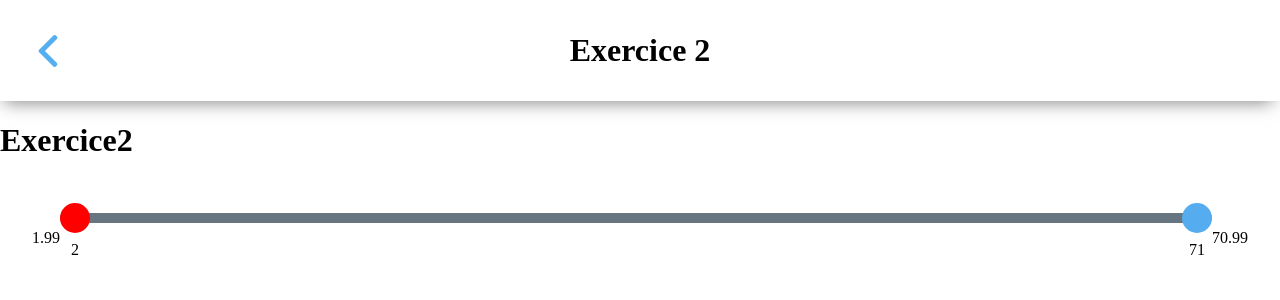
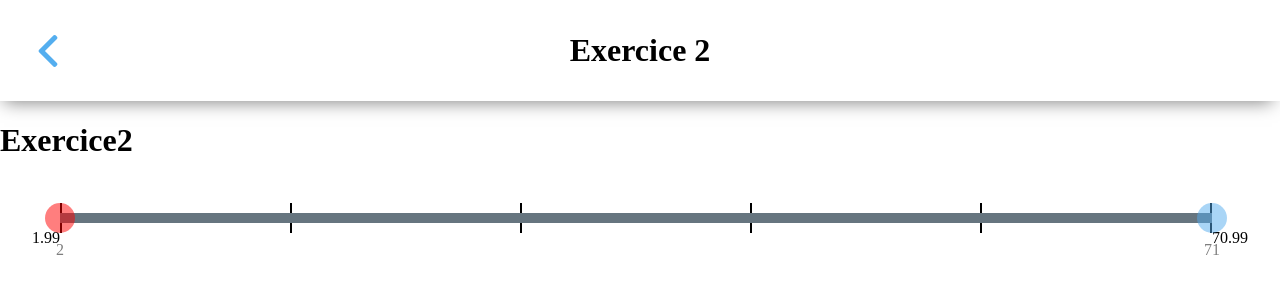
Before and after one commit to luislourencos/prueba_tecnica_react, a React app: page /exercice2 in a window 1280 px wide. Shown: the top 300 px of the page. Built offline with nearby package versions, Linux system fonts and the light colour scheme.

Commit message:
solve problem with conpensation with

```diff
--- a/src/components/Range/Range.tsx
+++ b/src/components/Range/Range.tsx
@@ -33,7 +33,7 @@ export const Range = ({
   const [rightPosition, setRightPosition] = useState(0);
   const [activateDot1, setActivateDot1] = useState(false);
   const [activateDot2, setActivateDot2] = useState(false);
-
+  const compensationWidth = ((dotWidth / 2) * 100) / containerWidth;
   useLayoutEffect(() => {
     setContainerWidth(containerRef.current.offsetWidth);
     setContainerWidthLeft(containerRef.current.offsetLeft);
@@ -56,7 +56,7 @@ export const Range = ({
       rightWidth: dotRight.current.offsetWidth,
     });
     setDotWidth(dotLeft.current.offsetWidth);
-  }, []);
+  }, [containerRef, dotRight, dotLeft]);
 
   const findPositionRight = (value: number) => {
     console.log({
@@ -67,13 +67,21 @@ export const Range = ({
       sameValueContainer: value - containerWidthLeft + dotWidth,
       position: containerWidth - value - dotWidth + containerWidthLeft,
     });
-    let position = containerWidth - value - dotWidth + containerWidthLeft;
-    console.log('rightPosition', position);
-    return parseInt(position.toFixed(0));
+    let position = containerWidth - value + containerWidthLeft;
+
+    return parseInt(
+      positionToNotCross()
+        ? position.toFixed(0)
+        : (containerWidth / 2 - 1).toFixed(0)
+    );
   };
   const findPositionLeft = (value: number) => {
-    let position = value - dotWidth - containerWidthLeft;
-    return parseInt(position.toFixed(0));
+    let position = value - containerWidthLeft;
+    return parseInt(
+      positionToNotCross()
+        ? position.toFixed(0)
+        : (containerWidth / 2 - 1).toFixed(0)
+    );
   };
   const calculateValueDot1 = (percent: number) => {
     return (((max - min) * percent) / 100 + min).toFixed(0);
@@ -109,6 +117,32 @@ export const Range = ({
       onMouseUp={() => onMouseUp()}
       onMouseLeave={() => onMouseUp()}
     >
+      <div
+        style={{
+          left: containerWidthLeft,
+          width: containerWidth + containerWidthLeft - dotWidth * 2,
+          position: 'absolute',
+          display: 'flex',
+          justifyContent: 'space-between',
+          zIndex: -9999,
+        }}
+      >
+        {range &&
+          range.map(() => {
+            return (
+              <div
+                style={{
+                  height: '30px',
+
+                  borderLeft: '2px solid black',
+                  backgroundColor: 'pink',
+                  position: 'relative',
+                  bottom: 10,
+                }}
+              />
+            );
+          })}
+      </div>
       {range ? (
         <p>{min}</p>
       ) : (
@@ -123,20 +157,6 @@ export const Range = ({
         />
       )}
 
-      {/* <div
-        style={{
-          width: containerWidth - containerWidthLeft,
-
-          backgroundColor: 'green',
-          display: 'flex',
-          justifyContent: 'space-between',
-        }}
-      >
-        {range &&
-          range.map(() => {
-            return <p>O</p>;
-          })}
-      </div> */}
       <div
         className="container tertary-background"
         ref={containerRef}
@@ -144,7 +164,9 @@ export const Range = ({
       >
         <div
           className="dot"
-          style={{ left: `${convertPerc(leftPosition)}%` }}
+          style={{
+            left: `${convertPerc(leftPosition) - compensationWidth}%`,
+          }}
           ref={dotLeft}
           onMouseDown={(__) => onMouseDown('dot1')}
         >
@@ -154,7 +176,9 @@ export const Range = ({
         </div>
         <div
           className="dot primary-background"
-          style={{ right: `${convertPerc(rightPosition)}%` }}
+          style={{
+            right: `${convertPerc(rightPosition) - compensationWidth}%`,
+          }}
           ref={dotRight}
           onMouseDown={(__) => onMouseDown('dot2')}
         >
--- a/src/components/Range/styles.css
+++ b/src/components/Range/styles.css
@@ -6,12 +6,10 @@
 
 .container {
     width: 100%;
-    padding: 10;
     height: 10px;
     display: flex;
     justify-content: space-between;
     align-items: center;
-    border-radius: 30px;
 }
 
 .dot {
@@ -19,6 +17,7 @@
     height: 30px;
     border-radius: 50%;
     background-color: red;
+    opacity: 0.5;
     position: relative;
     cursor: grab;
     transition-duration: 200ms;
```
Also changed, not shown: package.json (line endings or trailing spaces).
